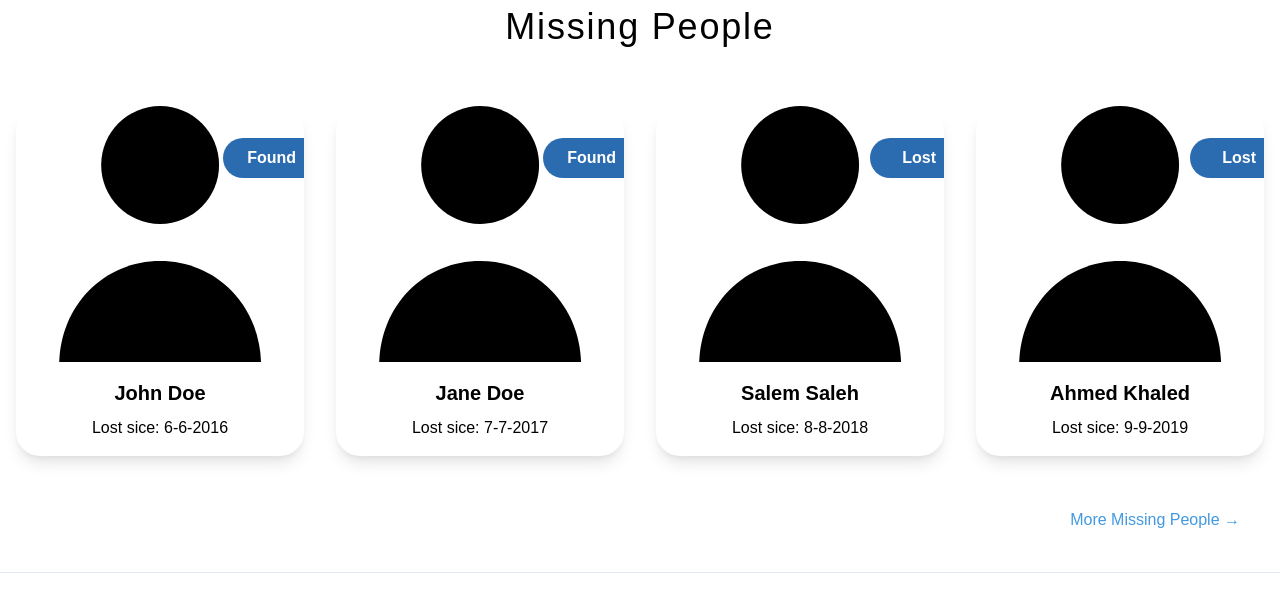
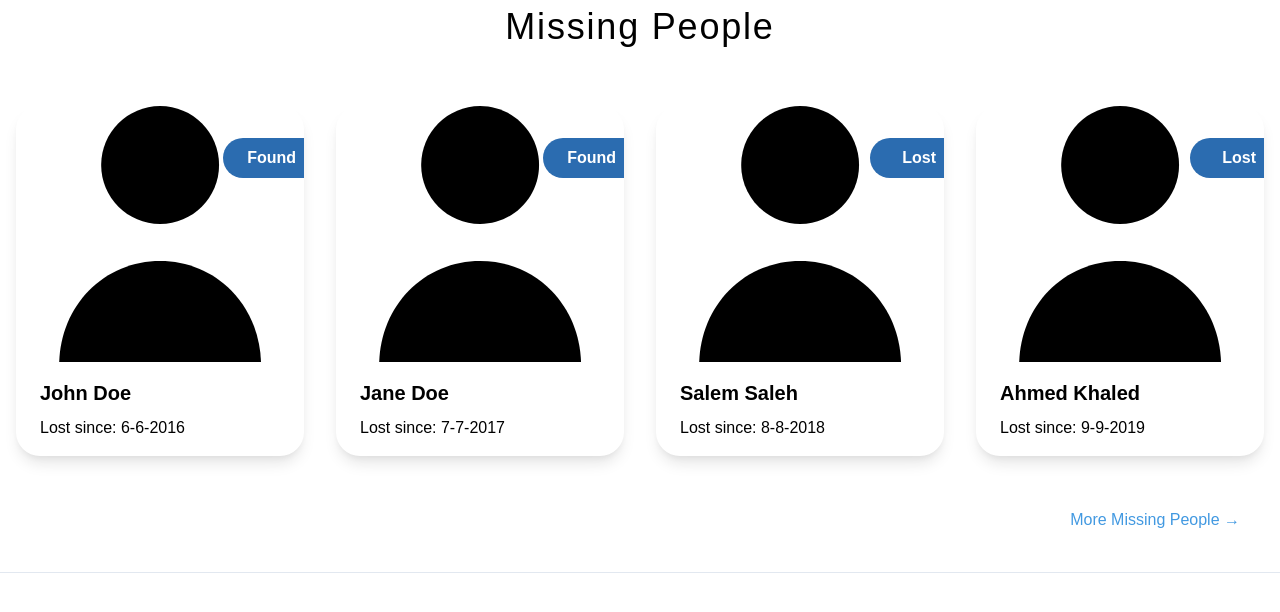
Before and after one commit to ReCoded-Org/capstone-project-findme, a React (Create React App) app: page / in a window 1280 px wide. Shown: the top 612 px of the page. Built offline with nearby package versions, Linux system fonts and the light colour scheme.

Commit message:
fix: add `since` instead of sice and align text to left

```diff
--- a/src/components/MissingPersonCard.jsx
+++ b/src/components/MissingPersonCard.jsx
@@ -29,9 +29,9 @@ const MissingPersonCard = ({ cardInfo, i }) => {
             width={300}
           />
         </div>
-        <div className="px-6 py-4">
+        <div className="px-6 py-4 text-left">
           <div className="font-bold text-xl mb-2">{cardInfo.userName}</div>
-          <p className="text-base font-light">{`Lost sice: ${cardInfo.lostSince}`}</p>
+          <p className="text-base font-light">{`Lost since: ${cardInfo.lostSince}`}</p>
         </div>
       </div>
     </div>
```
